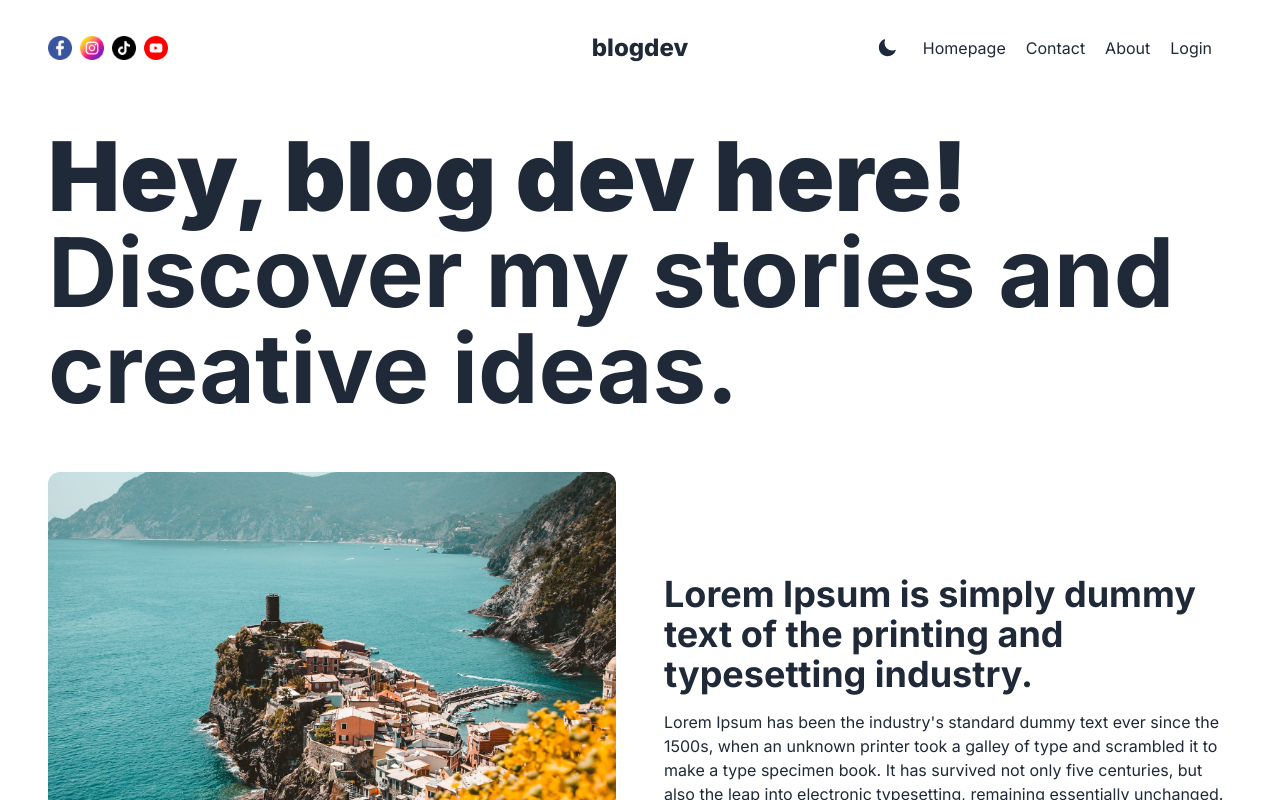
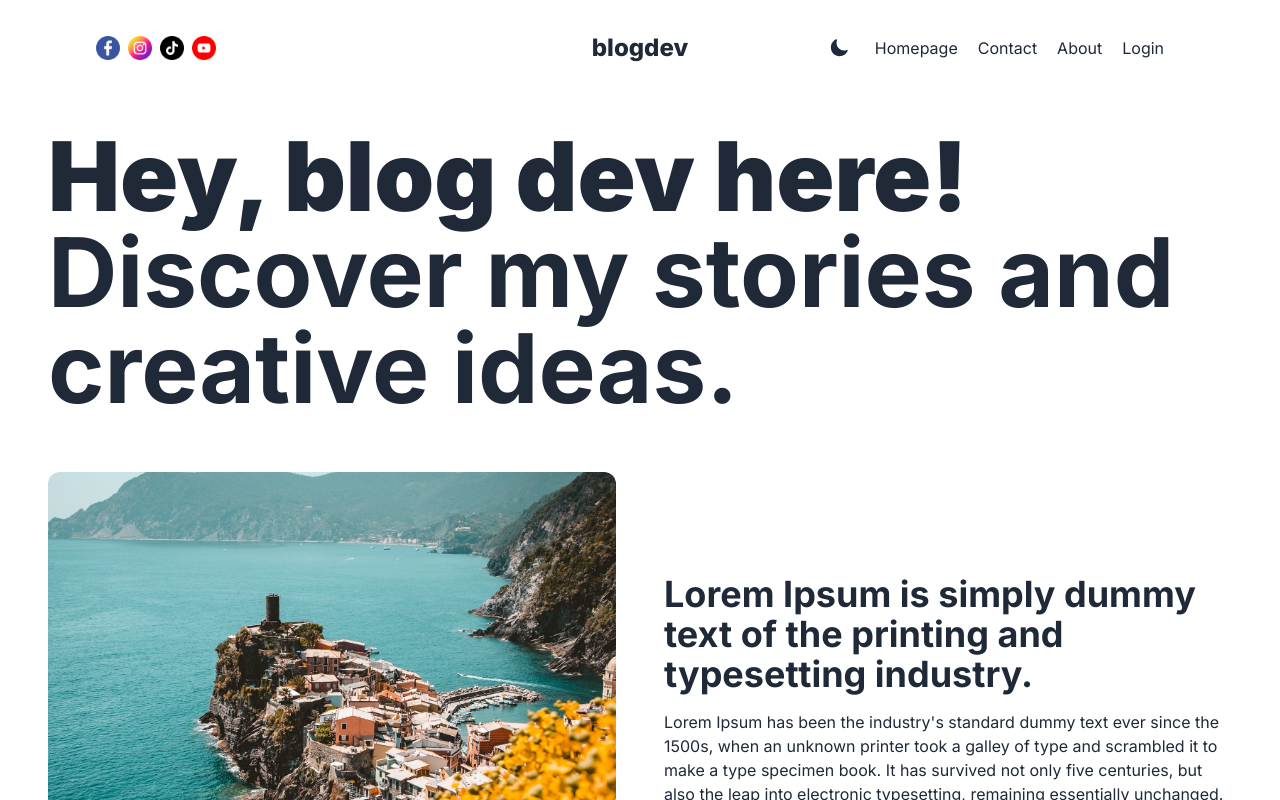
Before and after one commit to martinsuhendra/next-template-app, a Next.js app: page / in a window 1280 px wide. Shown: the top 800 px of the page. Built offline with nearby package versions, Linux system fonts and the light colour scheme.

Commit message:
refactor: add backdrop blur to sticky navbar

```diff
--- a/src/components/Navbar.tsx
+++ b/src/components/Navbar.tsx
@@ -7,7 +7,7 @@ import ThemeToggle from './ThemeToggle'
 
 function Navbar() {
   return (
-    <nav className="flex justify-between items-center h-24">
+    <nav className="flex container justify-between items-center h-24 sticky top-0 backdrop-blur-md w-full z-20">
       <div id="social" className="flex-1 gap-2 md:flex hidden">
         <Image src="/facebook.png" alt="facebook" width={24} height={24} />
         <Image src="/instagram.png" alt="instagram" width={24} height={24} />
```
